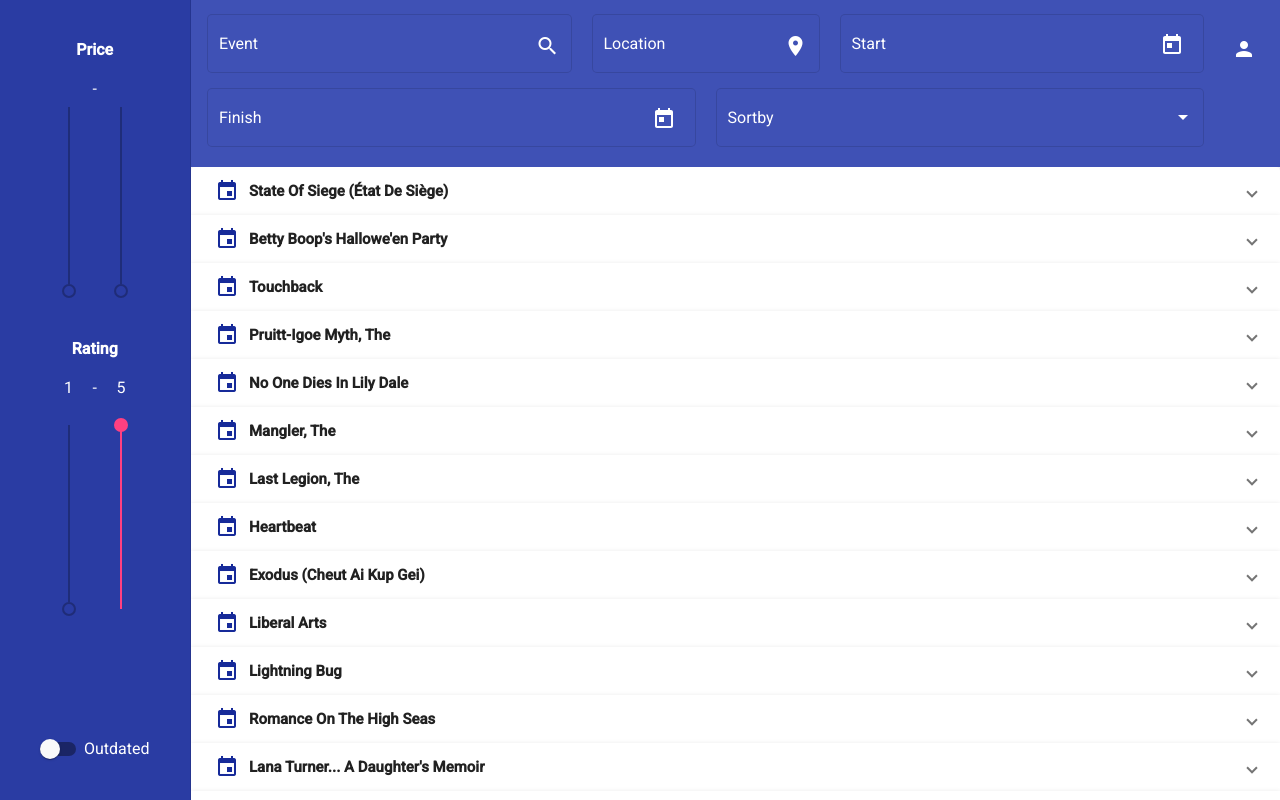
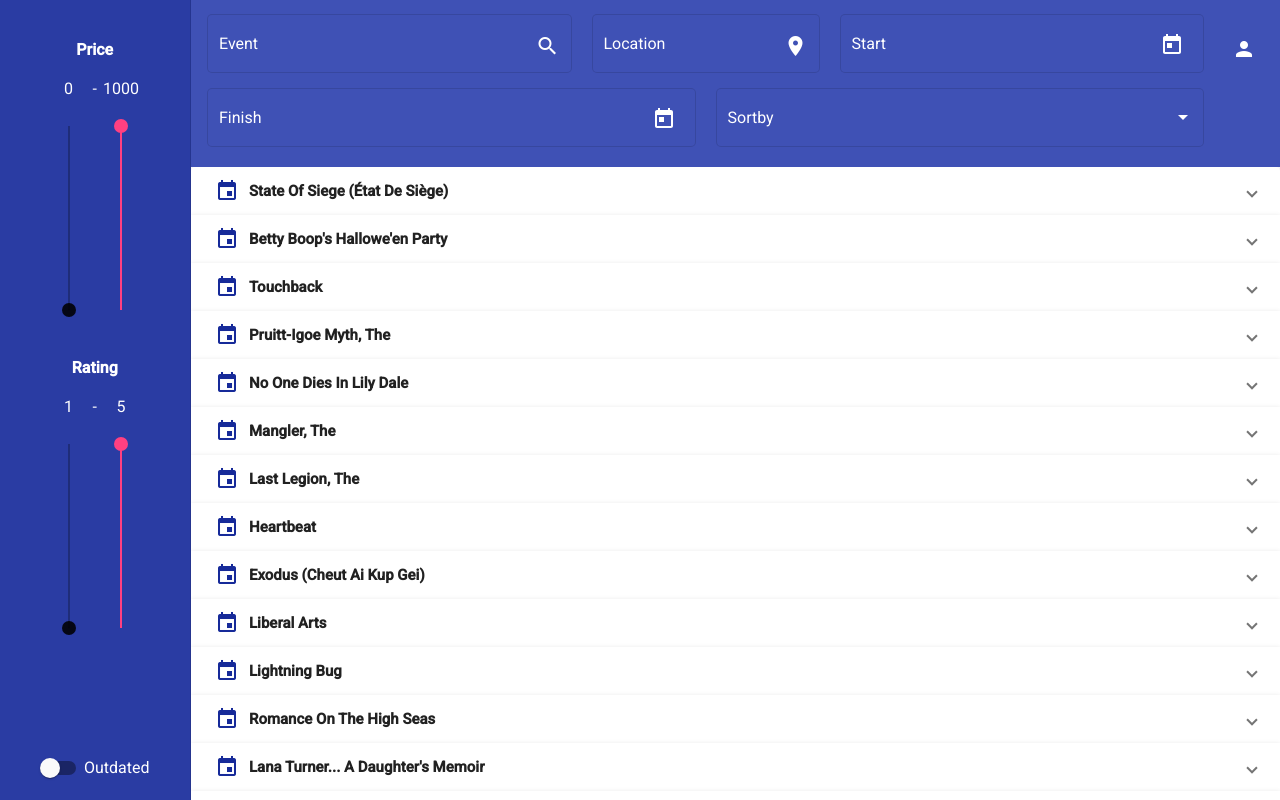
Before and after one commit to marcellokabora/berlin-ticket, an Angular app: page / in a window 1280 px wide. Built offline with nearby package versions, Linux system fonts and the light colour scheme.

Commit message:
fix params

```diff
--- a/src/app/app.component.ts
+++ b/src/app/app.component.ts
@@ -33,11 +33,10 @@ export class AppComponent {
 
   outdated: boolean = false
   free: boolean = false
+  minprice: number = 0
+  maxprice: number = 1000
   minrate: number = 1
   maxrate: number = 5
-  minprice: number = 0
-  maxprice: number = 1000
-
   search: string = ''
   locations: string[] = []
   location = ''
@@ -48,7 +47,6 @@ export class AppComponent {
   date1 = ''
   date2 = ''
   sortby = ''
-
   data: any[] = []
 
   constructor(
@@ -57,14 +55,11 @@ export class AppComponent {
     private activatedRoute: ActivatedRoute,
   ) {
 
-
     this.activatedRoute.queryParams.subscribe((queryParams: any) => {
-
-      this.minprice = queryParams.minprice
-      this.maxprice = queryParams.maxprice
-      this.minrate = queryParams.minrate
-      this.maxrate = queryParams.maxrate
-
+      this.minprice = queryParams.minprice ? queryParams.minprice : 0
+      this.maxprice = queryParams.maxprice ? queryParams.maxprice : 1000
+      this.minrate = queryParams.minrate ? queryParams.minrate : 1
+      this.maxrate = queryParams.maxrate ? queryParams.maxrate : 5
     })
 
     this.http.get('/assets/data.json').subscribe((data: any) => {
--- a/src/app/components/sidemenu/sidemenu.component.ts
+++ b/src/app/components/sidemenu/sidemenu.component.ts
@@ -11,7 +11,7 @@ export class SidemenuComponent {
   outdated: boolean = false
 
   @Input() minPrice = 0
-  @Input() maxPrice = 1000
+  @Input() maxPrice = 100
 
   constructor(
     private router: Router,
--- a/src/app/components/sliders/sliders.component.html
+++ b/src/app/components/sliders/sliders.component.html
@@ -3,12 +3,12 @@
     <div class="sliders">
         <div class="slider">
             <div class="label">{{minValue}}</div>
-            <mat-slider [min]="min" [max]="max" [step]="step" vertical="true" [(ngModel)]="minValue" (change)="minValueChange.emit(minValue)"></mat-slider>
+            <mat-slider [min]="min" [max]="max" [step]="step" vertical="true" thumbLabel="" [(ngModel)]="minValue" (change)="minValueChange.emit(minValue)"></mat-slider>
         </div>
         -
         <div class="slider">
             <div class="label">{{maxValue}}</div>
-            <mat-slider [min]="min" [max]="max" [step]="step" vertical="true" [(ngModel)]="maxValue" (change)="maxValueChange.emit(maxValue)"></mat-slider>
+            <mat-slider [min]="min" [max]="max" [step]="step" vertical="true" thumbLabel="" [(ngModel)]="maxValue" (change)="maxValueChange.emit(maxValue)"></mat-slider>
         </div>
     </div>
 </div>
```
